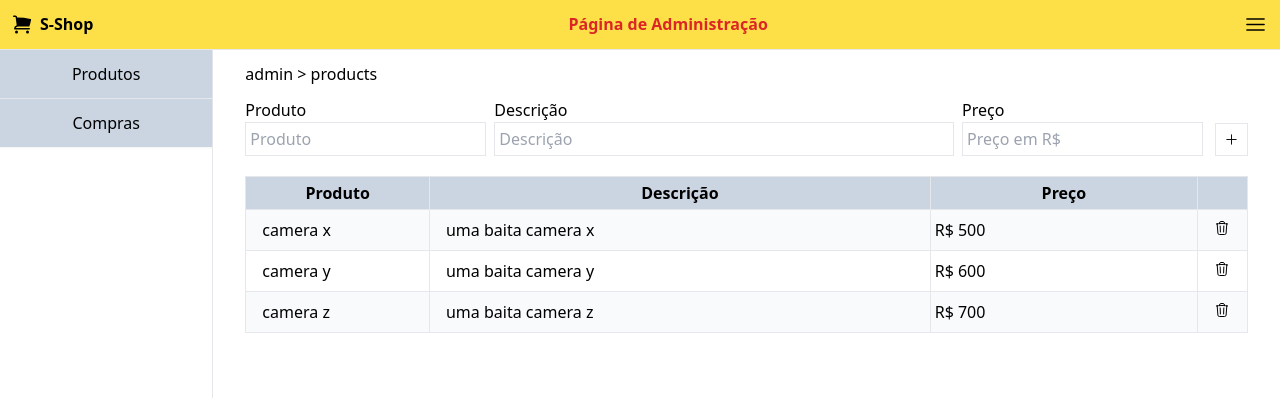
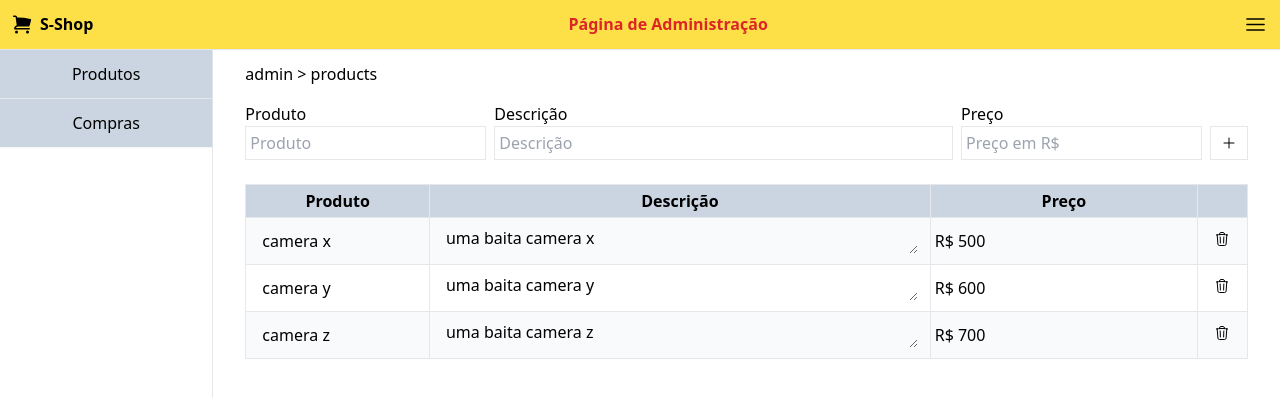
Before and after one commit to brunofuentes/react-shop-cart, a React (Create React App) app: page /admin in a window 1280 px wide. Shown: the top 398 px of the page. Built offline with nearby package versions, Linux system fonts and the light colour scheme.

Commit message:
fix: overflow-x for mobile

```diff
--- a/src/components/AdminAddProductForm.jsx
+++ b/src/components/AdminAddProductForm.jsx
@@ -18,7 +18,8 @@ function AdminAddProductForm() {
 	}
 
 	return (
-		<div>
+		<div className="overflow-x-auto">
+			<div className="py-1">
 				<form onSubmit={handleSubmit(onSubmit)} action="" className="flex">
 					<div className="flex-col flex pr-1">
 						<label className="font-medium" htmlFor="">
@@ -56,10 +57,21 @@ function AdminAddProductForm() {
 						/>
 						{errors.price && <span>Preço do produto é obrigatório</span>}
 					</div>
-				<button className="mt-auto p-2 ml-2 border hover:scale-110 hover:bg-emerald-600">
-					<img className="" width={16} height={16} src="/images/icons/add_icon.svg" alt="Add product" />
+					<div className="mt-auto flex p-2 ml-1 border hover:scale-110 hover:bg-emerald-600">
+						<button>
+							<div className="w-5">
+								<img
+									className="m-auto"
+									width={16}
+									height={16}
+									src="/images/icons/add_icon.svg"
+									alt="Add product"
+								/>
+							</div>
 						</button>
+					</div>
 				</form>
+			</div>
 		</div>
 	)
 }
--- a/src/components/AdminProductList.jsx
+++ b/src/components/AdminProductList.jsx
@@ -2,10 +2,12 @@ import React, { useContext } from 'react'
 import ShopContext from '../context/ShopContext'
 
 function AdminProductList() {
-	const { shopItems, adminChangeName, adminChangeDescription, adminChangePrice, adminRemoveShopItem } = useContext(ShopContext)
+	const { shopItems, adminChangeName, adminChangeDescription, adminChangePrice, adminRemoveShopItem } =
+		useContext(ShopContext)
 
 	return (
 		<div className="pt-5 pb-3">
+			<div className="overflow-x-auto">
 				<table className="table-auto border w-full mx-auto">
 					<thead className="bg-slate-300">
 						<tr className="border-b ">
@@ -20,16 +22,16 @@ function AdminProductList() {
 							<tr key={item.id} className="border-b hover:bg-yellow-100 odd:bg-gray-50">
 								<td className="border-r px-3 py-1">
 									<input
-									className="w-full p-1 bg-inherit"
+										className="w-40 sm:w-full p-1 bg-inherit"
 										type="text"
 										defaultValue={item.name}
 										onInput={(e) => adminChangeName(item, e.target.value)}
 									/>
 								</td>
 								<td className="border-r px-3 py-1">
-								<input
-									className="w-full p-1 bg-inherit"
-									type="text"
+									<textarea
+										className="w-40 sm:w-full p-1 bg-inherit"
+										rows={1}
 										defaultValue={item.description}
 										onInput={(e) => adminChangeDescription(item, e.target.value)}
 									/>
@@ -45,16 +47,24 @@ function AdminProductList() {
 										/>
 									</div>
 								</td>
-							<td className="px-3 py-1 text-center hover:bg-red-500" width="5%">
+								<td className="text-center hover:bg-red-500" width="5%">
+									<div className="w-5 sm:w-auto">
 										<button onClick={() => adminRemoveShopItem(item)}>
-									<img width={16} height={16} src="/images/icons/delete_icon.svg" alt="Remove Item" />
+											<img
+												width={16}
+												height={16}
+												src="/images/icons/delete_icon.svg"
+												alt="Remove Item"
+											/>
 										</button>
+									</div>
 								</td>
 							</tr>
 						))}
 					</tbody>
 				</table>
 			</div>
+		</div>
 	)
 }
 
--- a/src/components/Basket.jsx
+++ b/src/components/Basket.jsx
@@ -16,7 +16,8 @@ function Basket() {
 				/>
 			</div>
 			<div className="relative pt-5 pb-3">
-				<table className="table-auto border w-full mx-auto">
+				<div className="overflow-x-auto">
+					<table className="table-auto border mx-auto w-full">
 						<thead className="bg-slate-300">
 							<tr className="border-b">
 								<th className="border-r p-1" width="5%">
@@ -50,6 +51,7 @@ function Basket() {
 									<td className="border-r px-3 py-1">{item.description}</td>
 									<td className="border-r text-center py-1 px-3">R${item.price * item.qty}</td>
 									<td className="text-center hover:bg-red-500" width="5%">
+										<div className="w-5 sm:w-auto">
 											<button onClick={() => removeCartItem(item)}>
 												<img
 													width={16}
@@ -58,11 +60,13 @@ function Basket() {
 													alt="Remove Item"
 												/>
 											</button>
+										</div>
 									</td>
 								</tr>
 							))}
 						</tbody>
 					</table>
+				</div>
 			</div>
 			<div className="text-right">
 				<p>Total: R${cartTotalPrice()}</p>
--- a/src/components/OrdersList.jsx
+++ b/src/components/OrdersList.jsx
@@ -7,12 +7,19 @@ function OrdersList() {
 	return (
 		<>
 			<div className="py-5">
+				<div className="overflow-x-auto">
 					<table className="table-auto border w-full mx-auto">
 						<thead className="bg-slate-300">
 							<tr className="border-b">
-							<th className="border-r p-1">Nome</th>
-							<th className="border-r p-1">Detalhes</th>
-							<th className="border-r p-1">Total</th>
+								<th className="border-r p-1" width="20%">
+									Nome
+								</th>
+								<th className="border-r p-1" width="60%">
+									Detalhes
+								</th>
+								<th className="border-r p-1" width="20%">
+									Total
+								</th>
 							</tr>
 						</thead>
 						<tbody>
@@ -37,6 +44,7 @@ function OrdersList() {
 						</tbody>
 					</table>
 				</div>
+			</div>
 		</>
 	)
 }
--- a/src/components/ProductList.jsx
+++ b/src/components/ProductList.jsx
@@ -6,6 +6,7 @@ function ProductList() {
 
 	return (
 		<div className="py-5">
+			<div className="overflow-x-auto">
 				<table className="table-auto border w-full mx-auto">
 					<thead className="bg-slate-300">
 						<tr className="border-b">
@@ -23,7 +24,9 @@ function ProductList() {
 						{filteredShopItems(keyword).map((item, index) => (
 							<tr key={item.id} className="border-b odd:bg-gray-50">
 								<td className="border-r px-3 py-1">{item.name}</td>
-							<td className="border-r px-3 py-1">{item.description}</td>
+								<td className="border-r px-3 py-1" width="50%">
+									{item.description}
+								</td>
 								<td className="border-r px-3 py-1 text-center">R${item.price}</td>
 								<td className="border-r px-3 py-1" width="20%">
 									<div className="flex justify-center items-center">
@@ -53,6 +56,7 @@ function ProductList() {
 					</tbody>
 				</table>
 			</div>
+		</div>
 	)
 }
 
```
Lines whose indentation alone changed are shown as unchanged.
